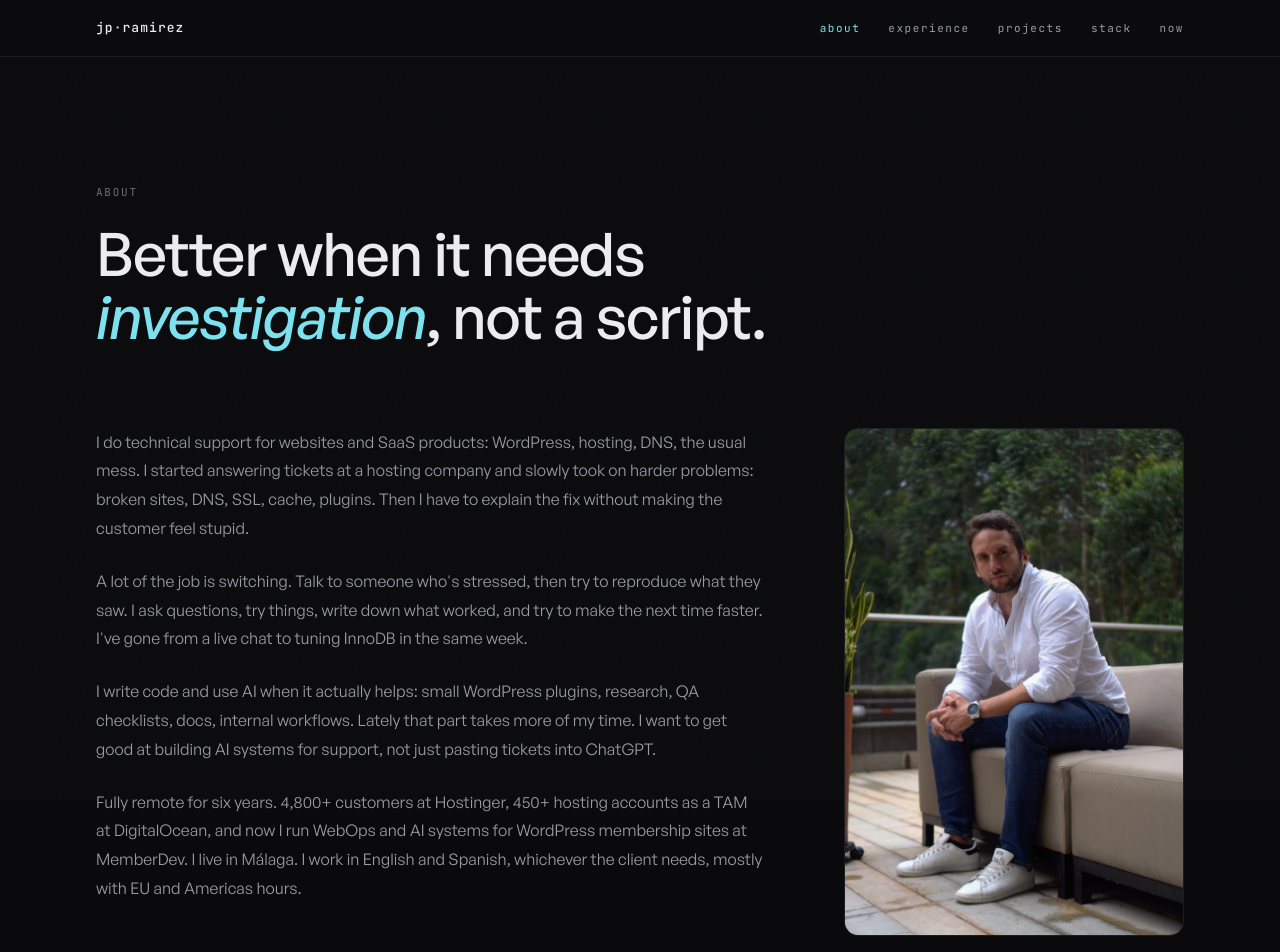
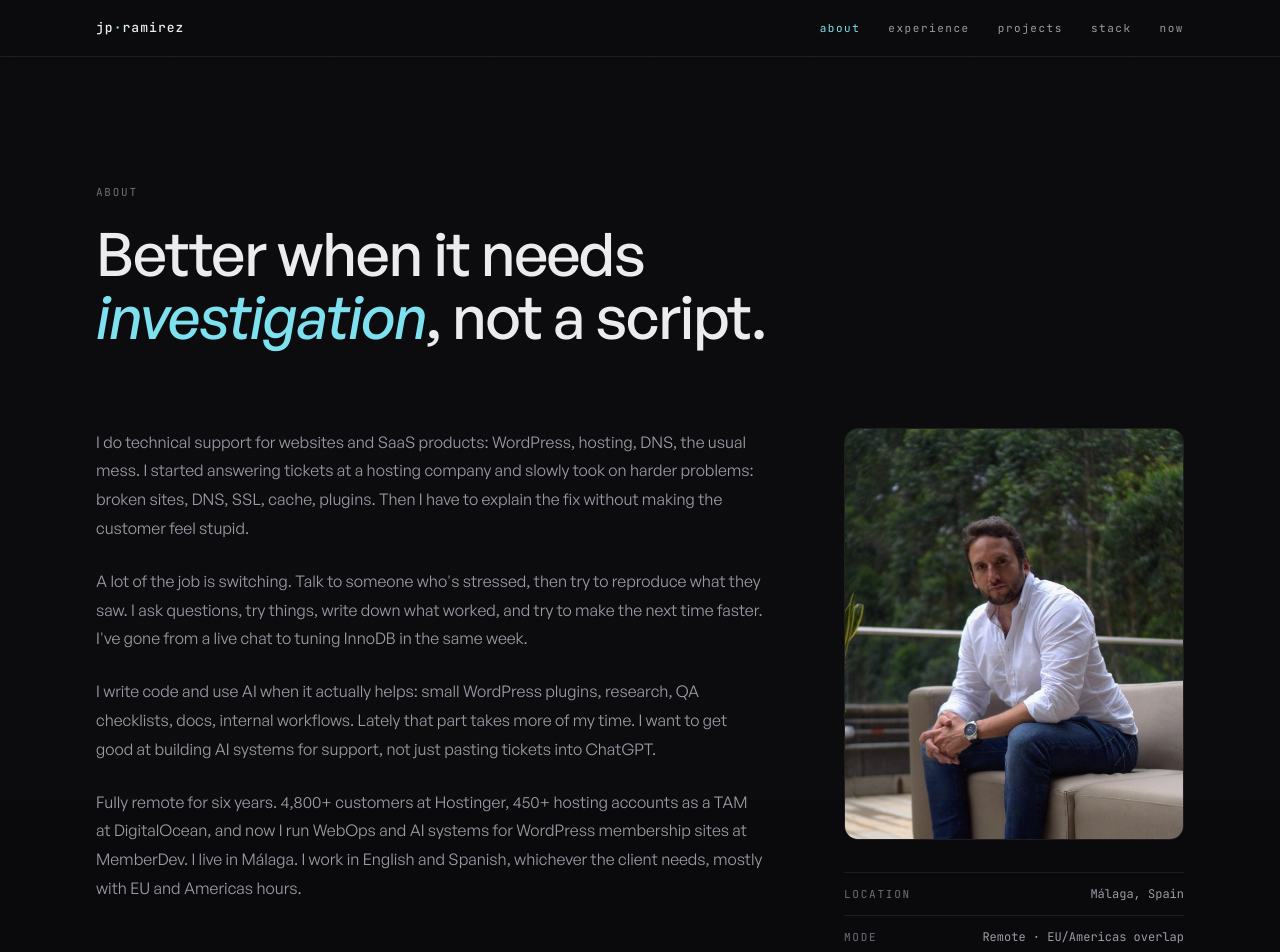
Before and after one commit to Torrente179/JPRamirez, a Next.js app: page /about in a window 1280 px wide. Shown: the top 952 px of the page. Built offline with nearby package versions, Linux system fonts and the light colour scheme.

Commit message:
Crop the About portrait so the shoes sit out of frame.

```diff
--- a/app/about/page.tsx
+++ b/app/about/page.tsx
@@ -78,8 +78,8 @@ export default function AboutPage() {
             <Image
               src="/images/jp-about.jpg"
               alt="Juan Pablo Ramirez"
-              width={683}
-              height={1024}
+              width={637}
+              height={773}
               priority
               className="rounded-xl border border-border"
             />
```
Also changed, not shown: public/images/jp-about.jpg.
